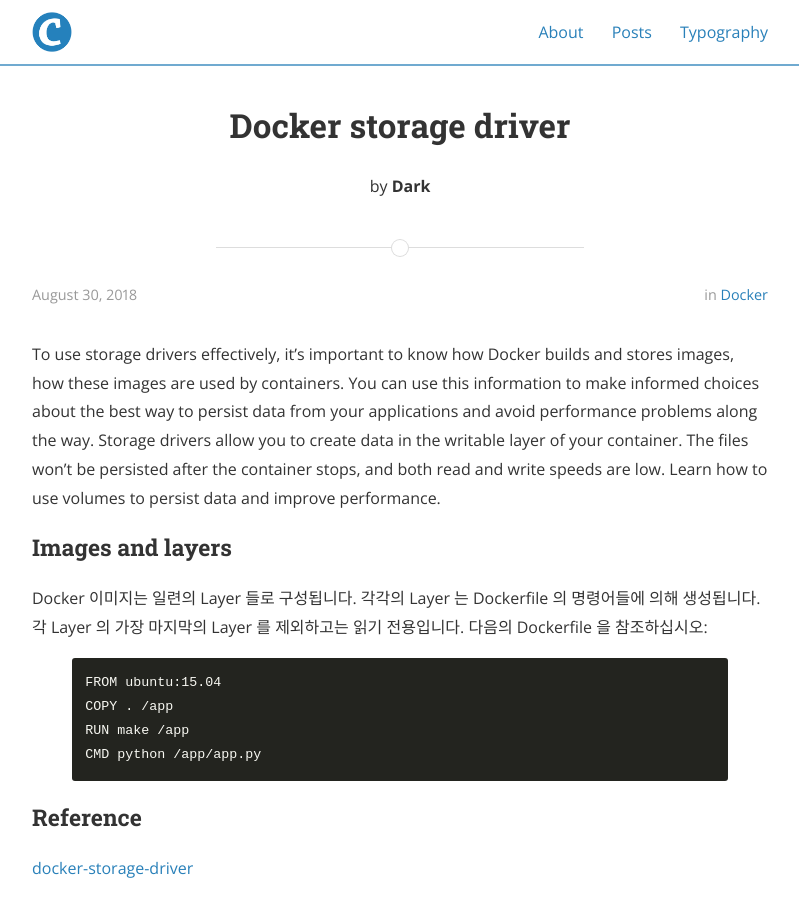
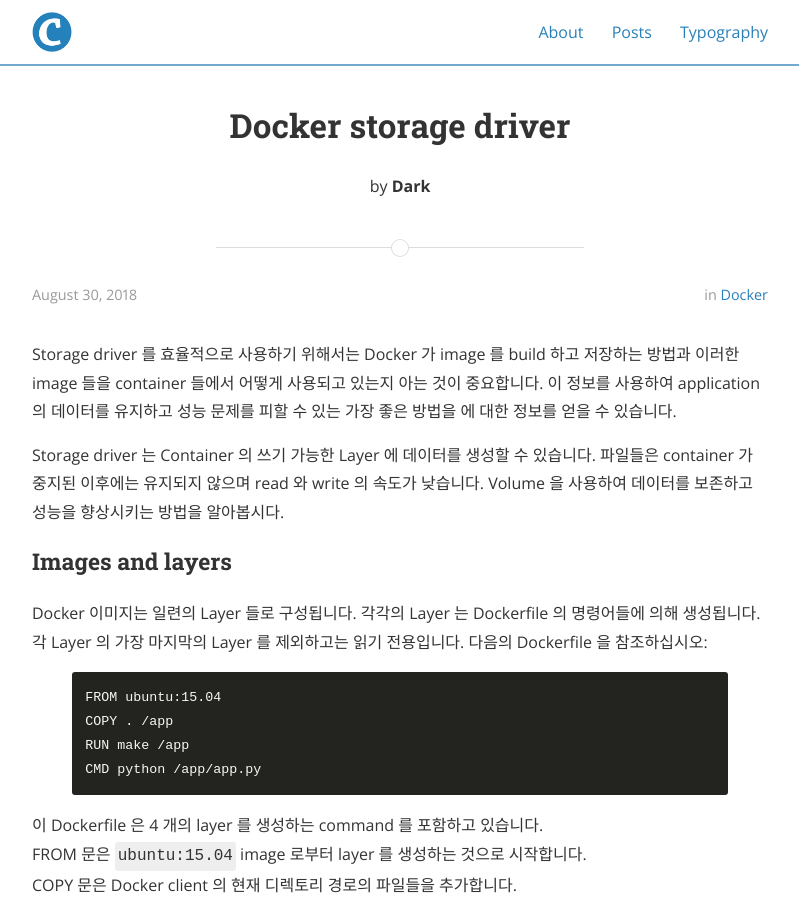
Before and after one commit to Dark0096/Dark0096.github.io, a Jekyll site: the page built from _posts/2015-08-30-docker-storage-driver.markdown, in a window 1280 px wide and 1400 px high. Shown: the top 903 px of the window, without its empty margins (240-1039 px from the left). Built offline with Jekyll 4.4.1, drawn with Linux system fonts in a browser that asks for light colours; nearby versions of some CDN libraries; some of the changed text lies outside the part shown.

Commit message:
Add the docker storage driver translation

```diff
--- a/_posts/2015-08-30-docker-storage-driver.markdown
+++ b/_posts/2015-08-30-docker-storage-driver.markdown
@@ -7,9 +7,10 @@ categories: Docker
 tags: docker
 ---
 
-To use storage drivers effectively, it’s important to know how Docker builds and stores images, how these images are used by containers. You can use this information to make informed choices about the best way to persist data from your applications and avoid performance problems along the way.
-Storage drivers allow you to create data in the writable layer of your container. The files won’t be persisted after the container stops, and both read and write speeds are low.
-Learn how to use volumes to persist data and improve performance.
+Storage driver 를 효율적으로 사용하기 위해서는 Docker 가 image 를 build 하고 저장하는 방법과 이러한 image 들을 container 들에서 어떻게 사용되고 있는지 아는 것이 중요합니다.
+이 정보를 사용하여 application 의 데이터를 유지하고 성능 문제를 피할 수 있는 가장 좋은 방법을 에 대한 정보를 얻을 수 있습니다.
+
+Storage driver 는 Container 의 쓰기 가능한 Layer 에 데이터를 생성할 수 있습니다. 파일들은 container 가 중지된 이후에는 유지되지 않으며 read 와 write 의 속도가 낮습니다. Volume 을 사용하여 데이터를 보존하고 성능을 향상시키는 방법을 알아봅시다.
 
 ### Images and layers
 
@@ -23,6 +24,24 @@ RUN make /app
 CMD python /app/app.py
 {% endhighlight %}
 
+이 Dockerfile 은 4 개의 layer 를 생성하는 command 를 포함하고 있습니다.
+FROM 문은 `ubuntu:15.04` image 로부터 layer 를 생성하는 것으로 시작합니다.
+COPY 문은 Docker client 의 현재 디렉토리 경로의 파일들을 추가합니다.
+RUN 문은 make command 를 사용하여 application 을 빌드합니다.
+CMD 문은 마지막 layer 는 container 내부에서 어떤 command 를 실행할지 지정합니다.
+
+각각의 layer 는 이전 layer 로부터 차이점의 집합입니다.
+Layer 들은 서로 층을 이루며 쌓여져 있습니다.
+Docker 는 새로운 container 를 생성할 때, 기본적인 layer 위에 새로운 writable layer 를 추가합니다.
+이 Layer 는 종종 “container layer” 라고 합니다.
+실행중인 컨테이너에 대한 모든 변경 사항(새로운 파일 작성, 기존 파일 수정 및 삭제)은 `Thin R/W layer == container layer` 에 기록됩니다.
+아래의 다이어그램은 Ubuntu 15.04 image 를 기반으로 한 container 를 보여줍니다.
+
+<img src="/assets/post/container-layers.png" title="Container layers">
+
+Storage driver 는 이러한 layer 들과 상호 작용하는 방법에 대한 세부적인 부분을 처리합니다.
+다양한 Storage driver 를 사용할 수 있으며 상황에 따라 장점과 단점을 가지고 있습니다.
+
 ### Reference
 [docker-storage-driver]
 
```
